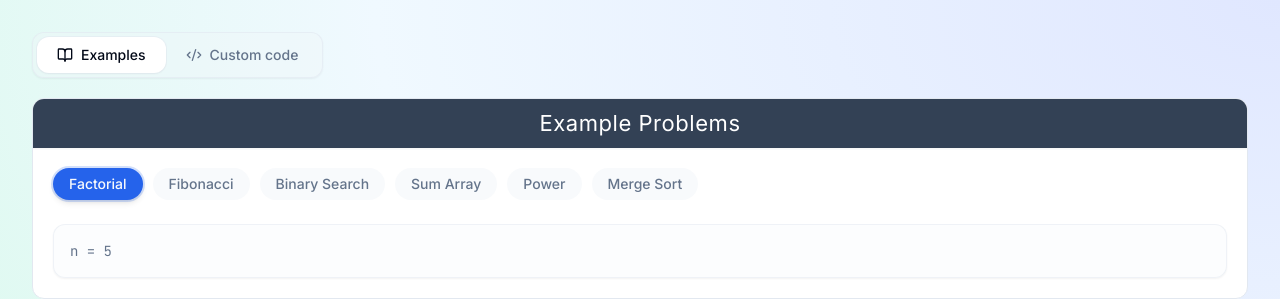
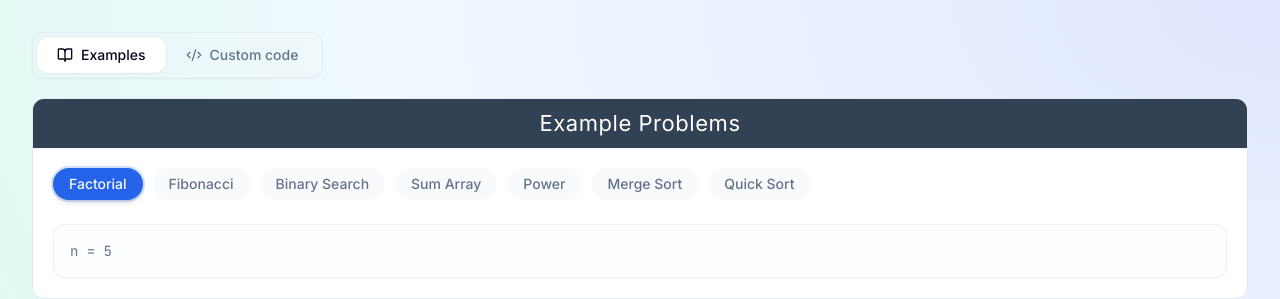
Before and after one commit to yuvnex/Recursion_Visualizer, a React (Vite) app: page / in a window 1280 px wide. Shown: the top 299 px of the page. Built offline with nearby package versions, Linux system fonts and the light colour scheme.

Commit message:
feat: Added Quick Sort Algorithm

```diff
--- a/src/components/recursion/ExampleSelector.jsx
+++ b/src/components/recursion/ExampleSelector.jsx
@@ -133,6 +133,41 @@ public static int[] merge(int[] left, int[] right) {
   return result;
 }`,
   },
+  {
+    id: 'quickSort',
+    name: 'Quick Sort',
+    difficulty: 'Advanced',
+    description: 'Sort an array using divide-and-conquer with a pivot',
+    input: { arr: [4, 1, 3, 9, 7], low: 0, high: 4 },
+    code: `public static void quickSort(int[] arr, int low, int high) {
+  // Base case: if low index is greater than or equal to high, it's already sorted
+  if (low >= high) {
+    return;
+  }
+  // Partition the array and get the pivot index
+  int pivotIndex = partition(arr, low, high);
+  // Recursively sort the sub-arrays
+  quickSort(arr, low, pivotIndex - 1);
+  quickSort(arr, pivotIndex + 1, high);
+}
+
+public static int partition(int[] arr, int low, int high) {
+  int pivot = arr[high];
+  int i = low - 1;
+  for (int j = low; j < high; j++) {
+    if (arr[j] <= pivot) {
+      i++;
+      int temp = arr[i];
+      arr[i] = arr[j];
+      arr[j] = temp;
+    }
+  }
+  int temp = arr[i + 1];
+  arr[i + 1] = arr[high];
+  arr[high] = temp;
+  return i + 1;
+}`,
+  },
 ]
 
 export default function ExampleSelector({ selectedExample, onSelect }) {
```
